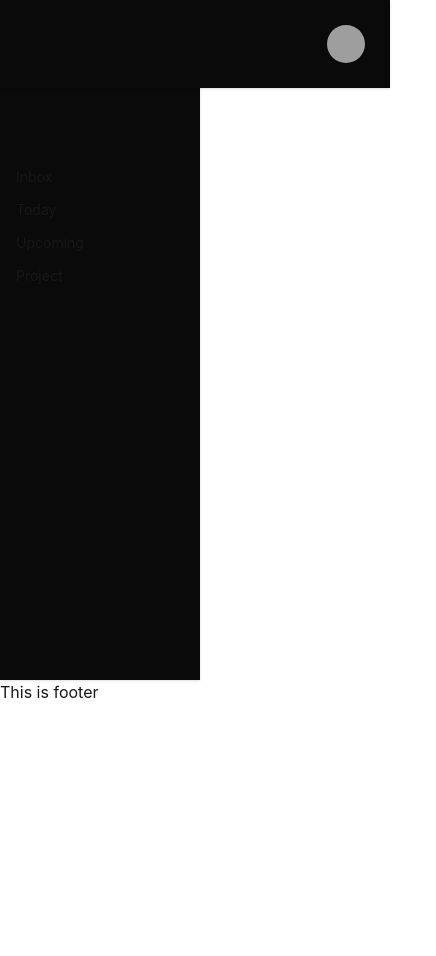
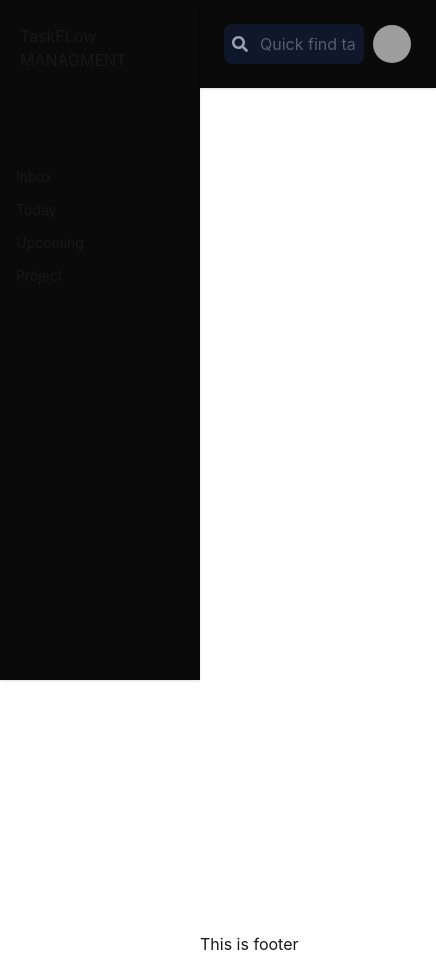
Before and after one commit to Anas-cod-er/task-manager, a React (Vite) app: page / in a window 390 px wide. Shown: the whole page, 436 px wide, since content can reach past the window. Before the commit the page ends 844 px from the top, so only its background shows below. Built offline with nearby package versions, Linux system fonts and the light colour scheme; grey boxes are pictures that could not be loaded.

Commit message:
responsive navbar

```diff
--- a/src/app/Route.tsx
+++ b/src/app/Route.tsx
@@ -1,18 +1,24 @@
-import React from 'react';
-import Navbar from '../components/shared/Navbar';
-import { Outlet } from 'react-router-dom';
-import Footer from '../components/shared/Footer';
-import Sidebar from '../layout/sidebar/Sidebar';
+import React from "react";
+import Navbar from "../components/shared/Navbar";
+import { Outlet } from "react-router-dom";
+import Footer from "../components/shared/Footer";
+import Sidebar from "../layout/sidebar/Sidebar";
 
 const Route = () => {
-    return (
-        <div>
-            <Navbar></Navbar>
-            <Sidebar></Sidebar>
-            <Outlet></Outlet>
-            <Footer></Footer>
+  return (
+    <div className="flex">
+      <div className="w-fit min-h-screen">
+        <Sidebar></Sidebar>
+      </div>
+      <div className="w-full">
+        <Navbar></Navbar>
+        <div className="min-h-screen">
+          <Outlet></Outlet>
         </div>
-    );
+        <Footer></Footer>
+      </div>
+    </div>
+  );
 };
 
 export default Route;
--- a/src/components/shared/Navbar.tsx
+++ b/src/components/shared/Navbar.tsx
@@ -3,8 +3,8 @@ import { FaSearch } from "react-icons/fa";
 
 const Navbar = () => {
   return (
-    <div className="flex">
-      <div className="navbar bg-neutral-950 shadow-sm w-313 fixed top-0 right-[0px]">
+    <div className="flex ">
+      <div className="navbar flex bg-neutral-950 shadow-sm top-0 right-[0px]">
         <div className="flex flex-row justify-between gap-2 w-full m-4">
           <div className="flex flex-row p-2 gap-3 bg-slate-900 rounded-lg items-center text-gray-400">
             <FaSearch />
```
